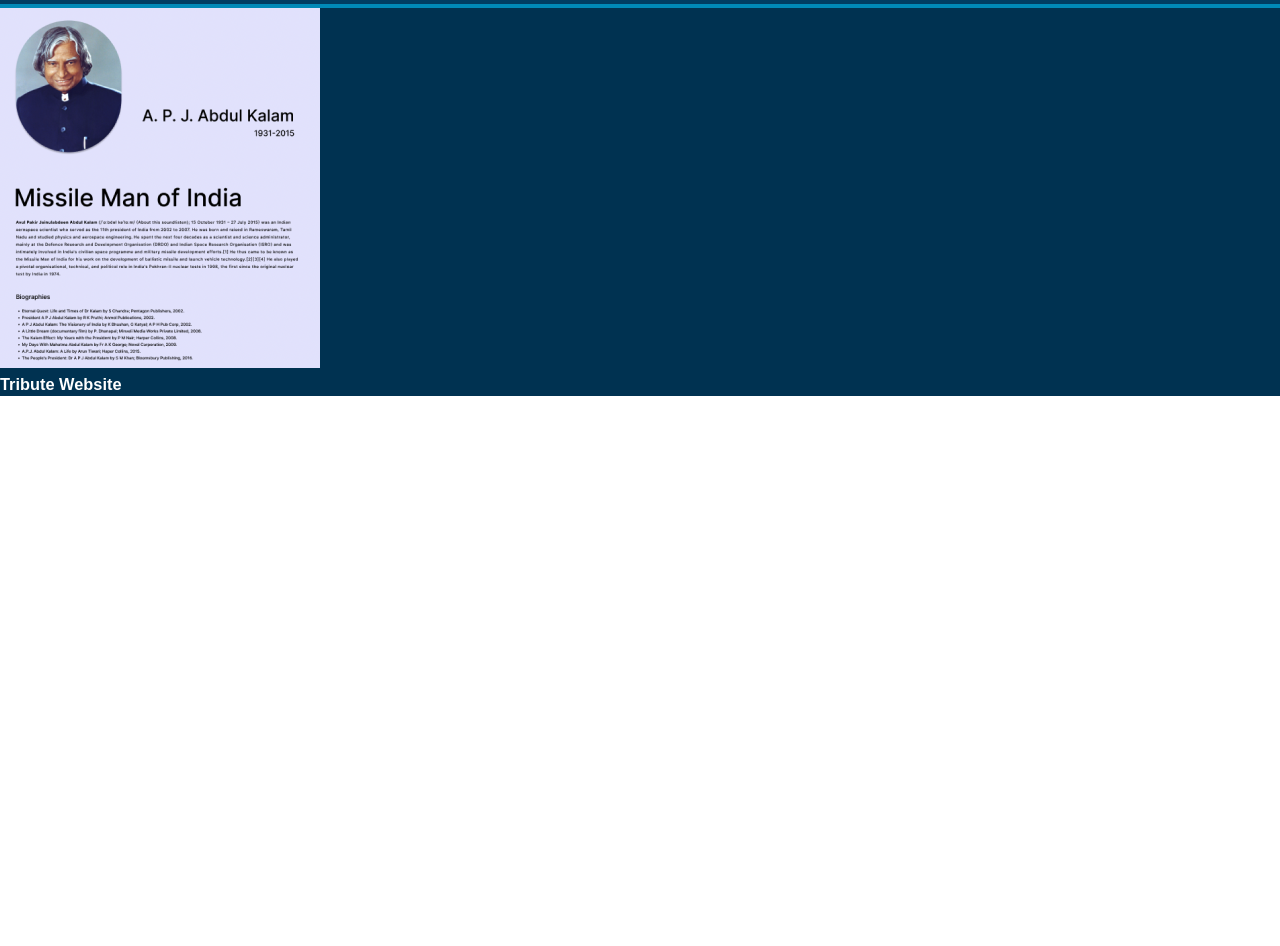
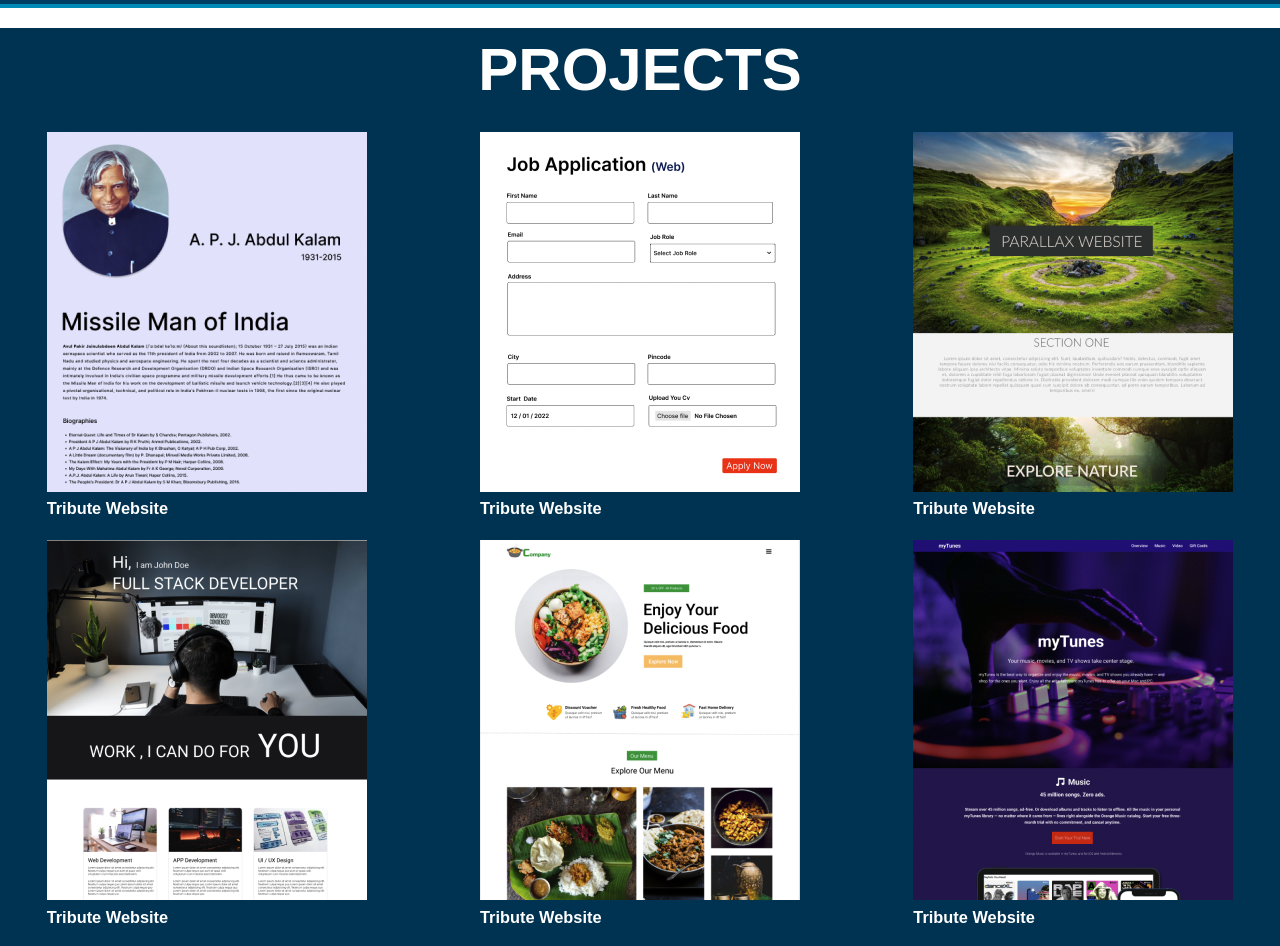
Before and after one commit to RAKESHRAIGAR/HTML-CSS-WITH-10-Project, a plain HTML site: page Project 10/index.html in a window 1280 px wide. Shown: the part 720-1666 px from the top of the page. Before the commit the page ends 1116 px from the top, so only its background shows below. Drawn offline with nearby package versions, Linux system fonts and the light colour scheme.

Commit message:
added card width

```diff
--- a/Project 10/index.html
+++ b/Project 10/index.html
@@ -42,11 +42,68 @@
            </div>
         </section>
         <section id="project">
+            <h2>PROJECTS</h2>
             <div class="container">
                 <div class="project_container">
                     <div class="grid_item">
                         <div class="card">
                             <img src="images/project1.png" alt="project1">
+                            <div class="card_content">
+                                <h3>Tribute Website</h3>
+                            </div>
+                        </div>
+                    </div>
+                    <div class="grid_item">
+                        <div class="card">
+                            <img src="images/Project2.png" alt="project1">
+                            <div class="card_content">
+                                <h3>Tribute Website</h3>
+                            </div>
+                        </div>
+                    </div>
+                    <div class="grid_item">
+                        <div class="card">
+                            <img src="images/project3.png" alt="project1">
+                            <div class="card_content">
+                                <h3>Tribute Website</h3>
+                            </div>
+                        </div>
+                    </div>
+                    <div class="grid_item">
+                        <div class="card">
+                            <img src="images/project4.png" alt="project1">
+                            <div class="card_content">
+                                <h3>Tribute Website</h3>
+                            </div>
+                        </div>
+                    </div>
+                    <div class="grid_item">
+                        <div class="card">
+                            <img src="images/project5.png" alt="project1">
+                            <div class="card_content">
+                                <h3>Tribute Website</h3>
+                            </div>
+                        </div>
+                    </div>
+                    <div class="grid_item">
+                        <div class="card">
+                            <img src="images/project6.png" alt="project1">
+                            <div class="card_content">
+                                <h3>Tribute Website</h3>
+                            </div>
+                        </div>
+                    </div>
+                    <div class="grid_item">
+                        <div class="card">
+                            <img src="images/project7.png" alt="project1">
+                            <div class="card_content">
+                                <h3>Tribute Website</h3>
+                            </div>
+                        </div>
+                    </div>
+                    <div class="grid_item">
+                        <div class="card">
+                            <img src="images/project8.png" alt="project1">
                             <div class="card_content">
                                 <h3>Tribute Website</h3>
                             </div>
--- a/Project 10/style.css
+++ b/Project 10/style.css
@@ -118,3 +118,20 @@ nav li:hover{
 #project{
     background:var(--darker-color);
 }
+#project h2{
+    font-size: 6rem;
+    text-align: center;
+    margin: 2rem 0;
+}
+.project_container{
+    display: grid;
+    grid-template-columns: repeat(auto-fit,minmax(320px, 1fr));
+    gap: 2rem;
+}
+.grid_item {
+    display:grid;
+    place-items: center;
+}
+.card{
+
+}
```
